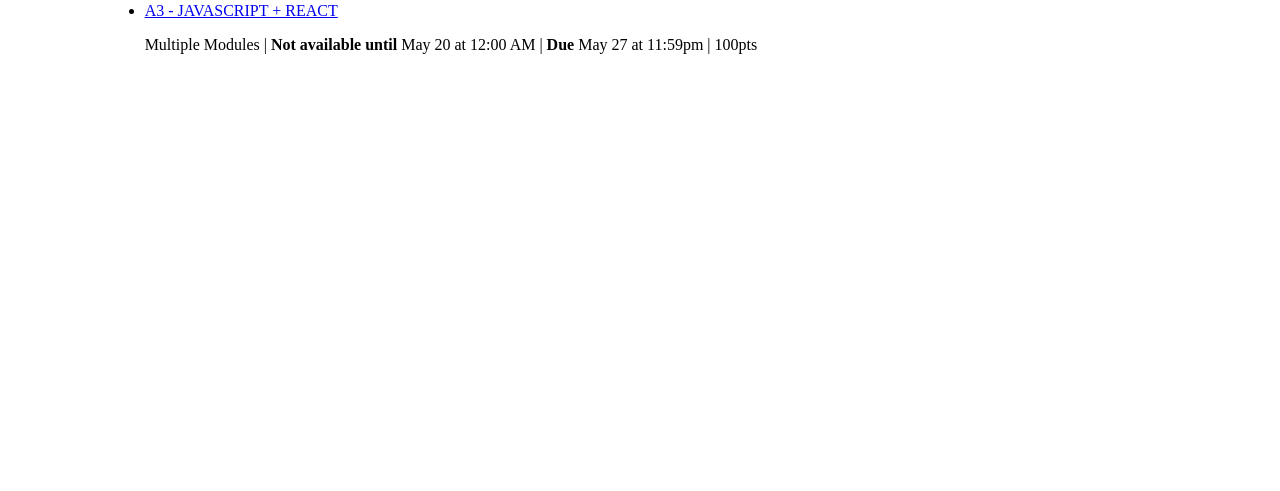
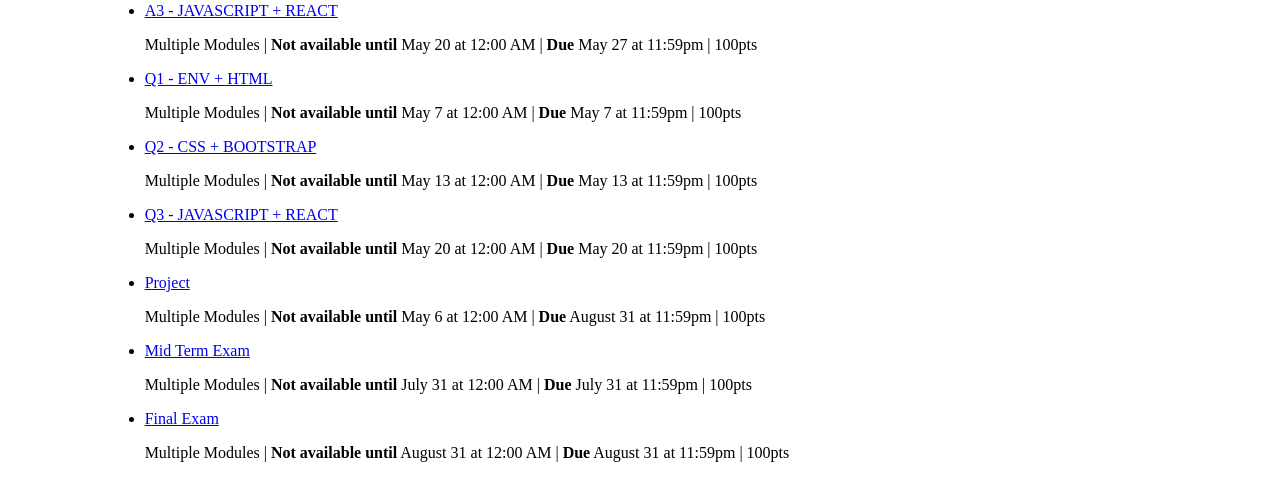
Before and after one commit to theinhumaneme/cs5610-kambaz-fa-25-kalyan-mudumby, a Next.js app: page /Courses/1/Assignments in a window 1280 px wide. Shown: the part 306-797 px from the top of the page. Built offline with nearby package versions, Linux system fonts and the light colour scheme.

Commit message:
add quiz and others.

```diff
--- a/app/(Kambaz)/Courses/[cid]/Assignments/page.tsx
+++ b/app/(Kambaz)/Courses/[cid]/Assignments/page.tsx
@@ -46,6 +46,60 @@ export default function Assignments() {
             <b>Due</b> May 27 at 11:59pm | 100pts{" "}
           </p>
         </li>
+        <li className="wd-quiz-list-item">
+          <Link href="/Courses/1234/quiz/123" className="wd-quiz-link">
+            Q1 - ENV + HTML
+          </Link>
+          <p>
+            Multiple Modules | <b>Not available until</b> May 7 at 12:00 AM |{" "}
+            <b>Due</b> May 7 at 11:59pm | 100pts{" "}
+          </p>
+        </li>
+        <li className="wd-quiz-list-item">
+          <Link href="/Courses/1234/Quiz/123" className="wd-quiz-link">
+            Q2 - CSS + BOOTSTRAP
+          </Link>
+          <p>
+            Multiple Modules | <b>Not available until</b> May 13 at 12:00 AM |{" "}
+            <b>Due</b> May 13 at 11:59pm | 100pts{" "}
+          </p>
+        </li>
+        <li className="wd-quiz-list-item">
+          <Link href="/Courses/1234/Quiz/123" className="wd-quiz-link">
+            Q3 - JAVASCRIPT + REACT
+          </Link>
+          <p>
+            Multiple Modules | <b>Not available until</b> May 20 at 12:00 AM |{" "}
+            <b>Due</b> May 20 at 11:59pm | 100pts{" "}
+          </p>
+        </li>
+        <li className="wd-project-list-item">
+          <Link href="/Courses/1234/Project/123" className="wd-project-link">
+            Project
+          </Link>
+          <p>
+            Multiple Modules | <b>Not available until</b> May 6 at 12:00 AM |{" "}
+            <b>Due</b> August 31 at 11:59pm | 100pts{" "}
+          </p>
+        </li>
+        <li className="wd-project-list-item">
+          <Link href="/Courses/1234/Exam/123" className="wd-exam-link">
+            Mid Term Exam
+          </Link>
+          <p>
+            Multiple Modules | <b>Not available until</b> July 31 at 12:00 AM |{" "}
+            <b>Due</b> July 31 at 11:59pm | 100pts{" "}
+          </p>
+        </li>
+        <li className="wd-project-list-item">
+          <Link href="/Courses/1234/Exam/123" className="wd-exam-link">
+            Final Exam
+          </Link>
+          <p>
+            Multiple Modules | <b>Not available until</b> August 31 at 12:00 AM
+            | <b>Due</b> August 31 at 11:59pm | 100pts{" "}
+          </p>
+        </li>
       </ul>
     </div>
   );
```
